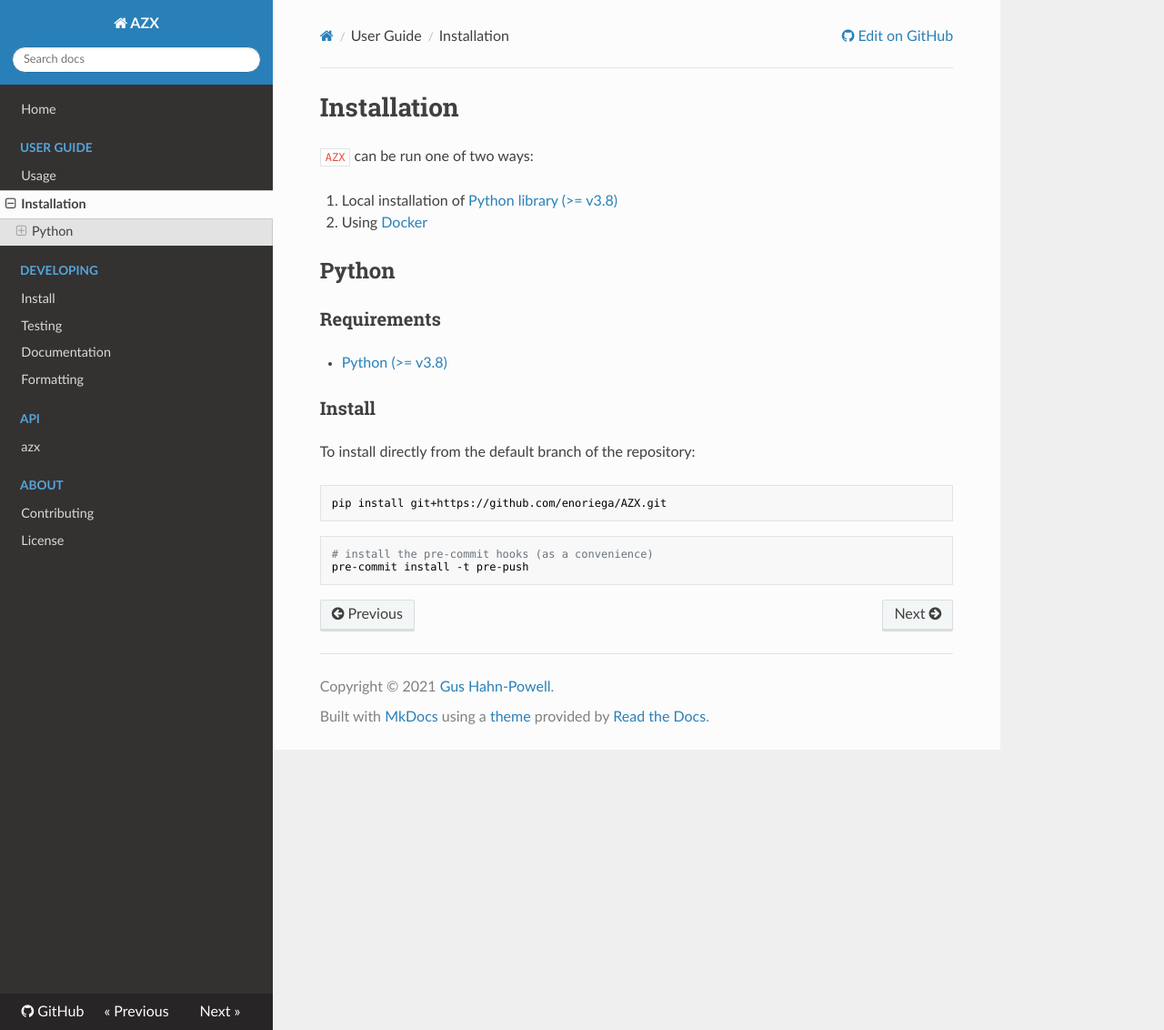
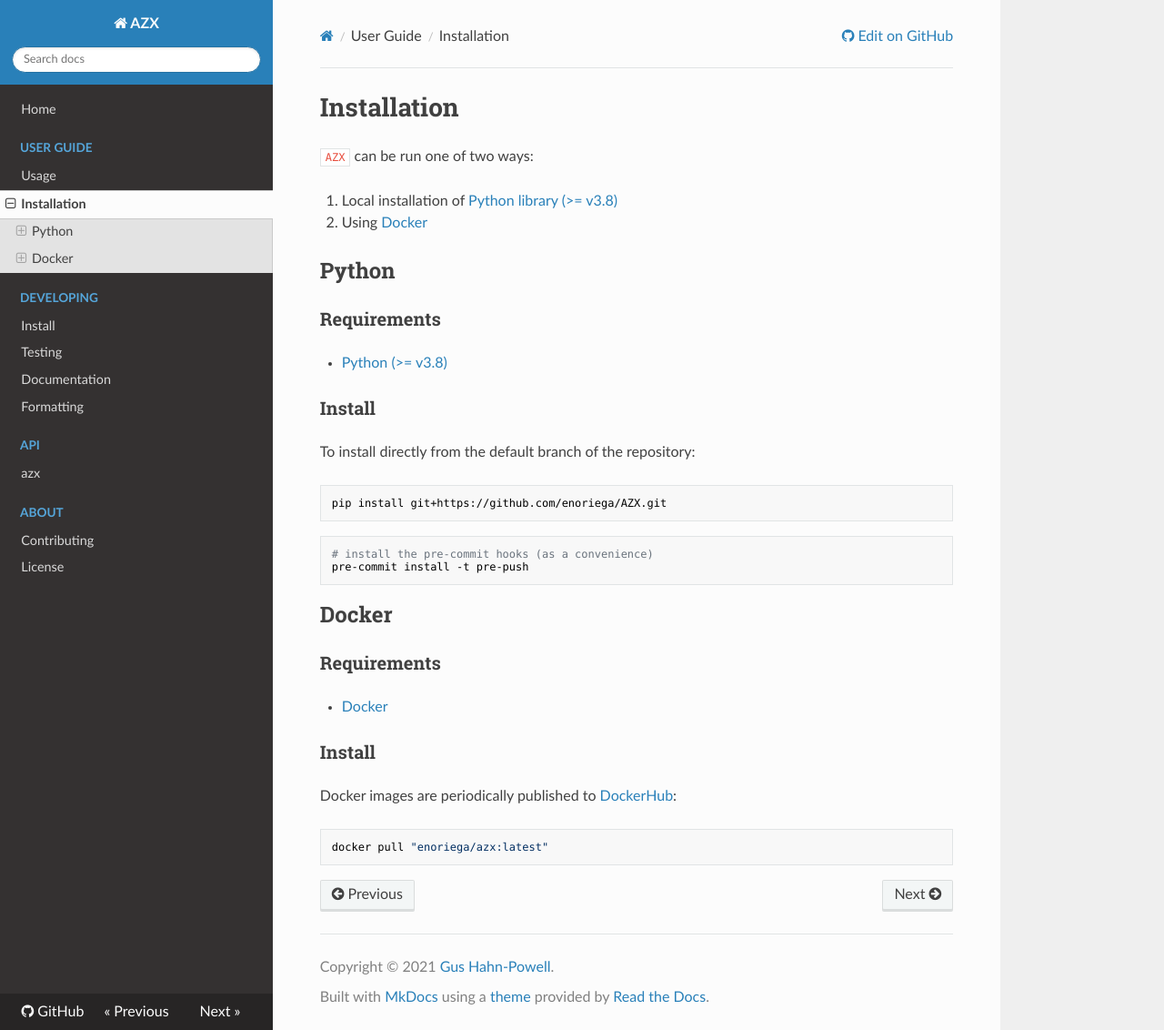
Before and after one commit to enoriega/AZX, an MkDocs documentation site: the page built from docs/install.md, in a window 1280 px wide and 1132 px high. Shown: the whole window at 91% size. Built offline with MkDocs 1.6.1, drawn with Linux system fonts in a browser that asks for light colours; nearby versions of some CDN libraries.

Commit message:
removed unused templatic variables

````diff
--- a/docs/install.md
+++ b/docs/install.md
@@ -23,7 +23,6 @@
 pre-commit install -t pre-push
 ```
 
-<!--
 ## Docker
 
 ### Requirements
@@ -33,11 +32,8 @@
 
 ### Install
 
-!!FIXME!!
-
-Docker images are periodically published to [DockerHub](https://hub.docker.com/r/{{cookiecutter.image_organization}}/{{cookiecutter.image_name}}):
+Docker images are periodically published to [DockerHub](https://hub.docker.com/r/enoriega/azx):
 
 ```bash
-docker pull "{{cookiecutter.image_organization}}/{{cookiecutter.image_name}}:latest"
+docker pull "enoriega/azx:latest"
 ```
--->
````
Also changed, not shown: docs/dev/test.md (+1 -2 lines).
